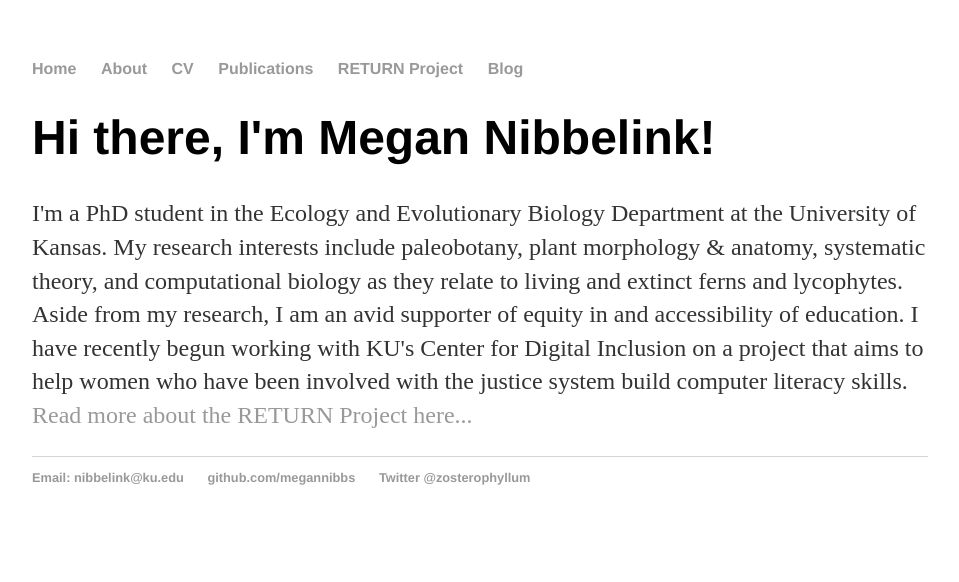
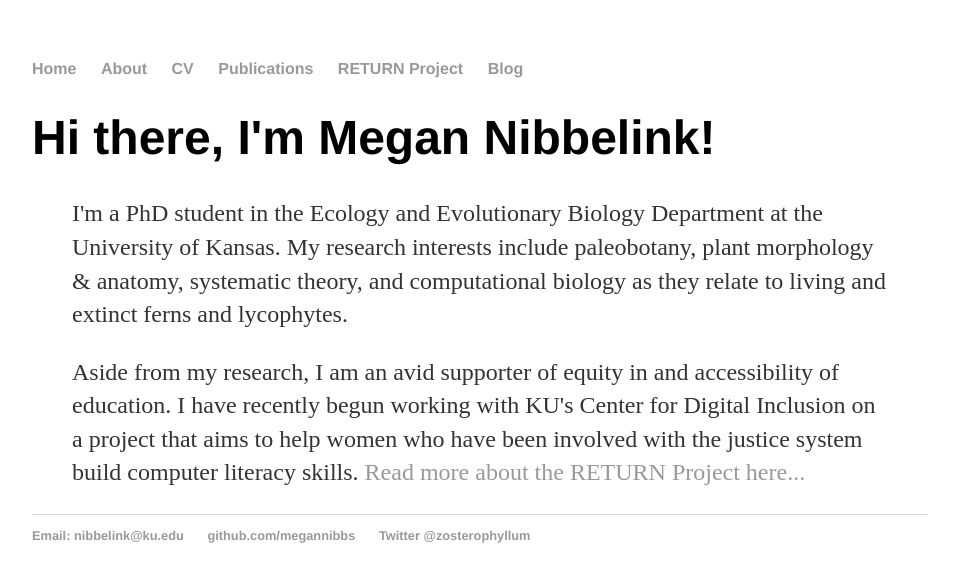
Before and after one commit to megannibbs/megannibbelink.github.io, a Jekyll site: the page built from index.html, in a window 1280 px wide. Shown: the top 582 px of the page, without its empty margins (160-1119 px from the left). Built offline with Jekyll 4.4.1, drawn with Linux system fonts in a browser that asks for light colours.

Commit message:
Update index.html

```diff
--- a/index.html
+++ b/index.html
@@ -4,11 +4,13 @@ title: Meg Nibbelink | Home
 ---
 <div class="blurb">
 	<h1>Hi there, I'm Megan Nibbelink!</h1>
+	<blockquote>
 	<p>I'm a PhD student in the Ecology and Evolutionary Biology Department at the University of Kansas.
 		My research interests include paleobotany, plant morphology & anatomy, systematic theory,
-		and computational biology as they relate to living and extinct ferns and lycophytes.
+		and computational biology as they relate to living and extinct ferns and lycophytes. </p>
 
-	   Aside from my research, I am an avid supporter of equity in and accessibility of education.
+	  <p> Aside from my research, I am an avid supporter of equity in and accessibility of education.
 		I have recently begun working with KU's Center for Digital Inclusion on a project that aims to help women who have been involved with the justice system
 		build computer literacy skills. <a href="/return">Read more about the RETURN Project here...</a></p>
 </div><!-- /.blurb -->
+	</blockquote>
```
